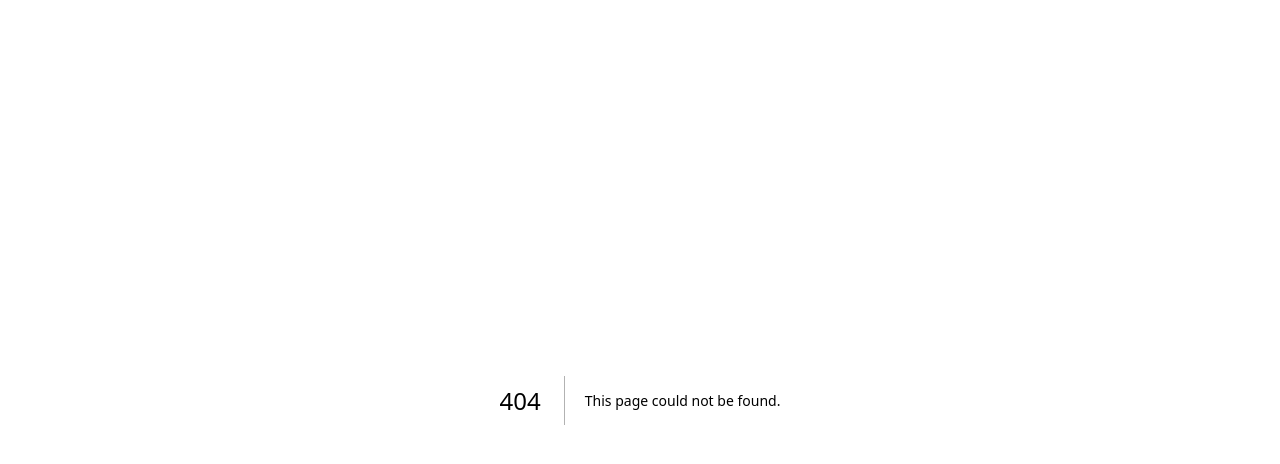
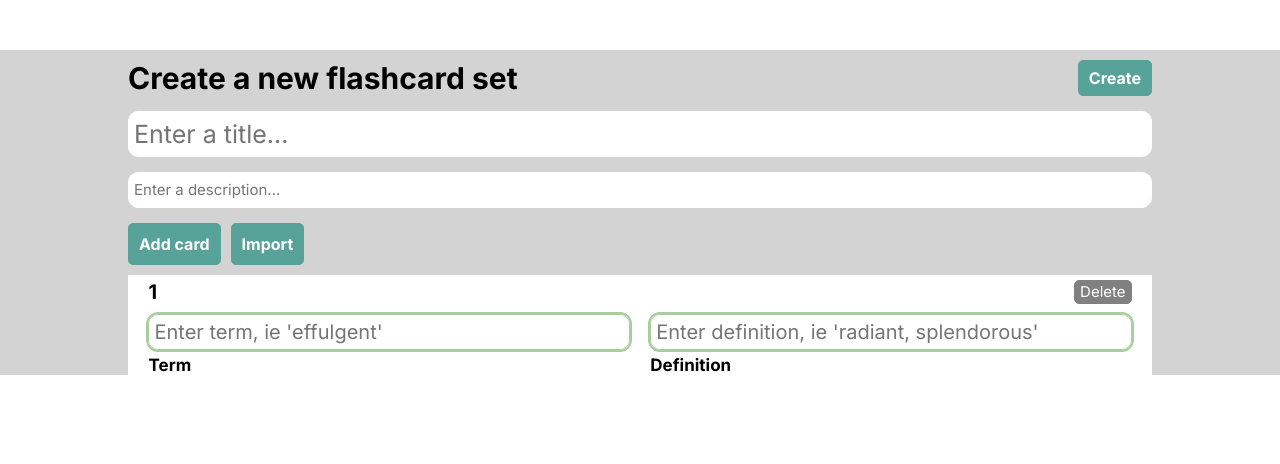
Before and after one commit to squidwardschair/vocabvault, a Next.js app: page /create in a window 1280 px wide. Before the commit this address had no page. Shown: the top 464 px of the page. Built offline with nearby package versions, Linux system fonts and the light colour scheme.

Commit message:
creating cards halfway done

```diff
--- /dev/null
+++ b/components/create.tsx
@@ -0,0 +1,35 @@
+import styles from "../styles/write.module.css";
+import CreateCard from "./createCards"
+import TextareaAutosize from 'react-textarea-autosize';
+import { useState, useEffect } from "react";
+
+const Create = () => {
+    const [cards, addCard] = useState([])
+    return (
+
+        <div className={styles.createBox}>
+            <div className={styles.topCreateBox}>
+                <div className={styles.topBoxHeader}>
+                    <span className={styles.createBold}>Create a new flashcard set</span>
+                    <div className={styles.createButton}>
+                        <span className={styles.createButtonText}>Create</span>
+                    </div>
+                </div>
+                <TextareaAutosize className={styles.createTitle} maxLength={100} placeholder="Enter a title..."></TextareaAutosize>
+                <TextareaAutosize className={styles.createDescription} maxLength={500} placeholder="Enter a description..."></TextareaAutosize>
+                <div className={styles.topBoxFooter}>
+                    <div className={styles.bottomButtons}>
+                    <span className={styles.createButtonText}>Add card</span>
+                    </div>
+                    <div className={styles.bottomButtons}>
+                    <span className={styles.createButtonText}>Import</span>
+
+                    </div>
+                </div>
+            </div>
+            <CreateCard />
+        </div>
+    )
+}
+
+export default Create
--- /dev/null
+++ b/components/createCards.tsx
@@ -0,0 +1,31 @@
+import styles from "../styles/write.module.css";
+import { useState, useEffect } from "react";
+import TextareaAutosize from 'react-textarea-autosize';
+
+const CreateCard = () => {
+    const [cards, addCard] = useState([])
+    return (
+
+        <div className={styles.createCard}>
+            <div className={styles.newCardHeader}>
+                <span className={styles.createSmallHeader}>1</span>
+                <div className={styles.createDeleteButton}>
+                    <span className={styles.createDeleteText}>Delete</span>
+                </div>
+            </div>
+            <div className={styles.newCardWriting}>
+                <div className={styles.newCardWriteBox}>
+                    <TextareaAutosize className={styles.newCardWriteArea} placeholder="Enter term, ie 'effulgent'"></TextareaAutosize>
+                    <span className={styles.newCardFooter}>Term</span>
+                </div>
+                <div className={styles.newCardWriteBox}>
+                    <TextareaAutosize className={styles.newCardWriteArea} placeholder="Enter definition, ie 'radiant, splendorous'"></TextareaAutosize>
+                    <span className={styles.newCardFooter}>Definition</span>
+                </div>
+            </div>
+
+        </div>
+    )
+}
+
+export default CreateCard
--- a/components/learn.tsx
+++ b/components/learn.tsx
@@ -2,7 +2,7 @@ import MultipleChoice from "./multiplechoice";
 import LearnWrite from "./learnwrite";
 import { ClientCard } from "../types/index";
 import { Card, Set } from '@prisma/client'
-import { useState, useEffect, useRef, RefObject } from "react";
+import { useState, useEffect } from "react";
 import LearnProgress from "./learnprogress";
 import styles from "../styles/write.module.css";
 import LearnRecap from "./learnrecap";
--- a/package.json
+++ b/package.json
@@ -16,6 +16,7 @@
     "next": "latest",
     "react": "18.2.0",
     "react-dom": "18.2.0",
+    "react-textarea-autosize": "^8.5.3",
     "typescript": "^5.4.5"
   },
   "engines": {
--- /dev/null
+++ b/pages/create.tsx
@@ -0,0 +1,9 @@
+import Create from "../components/create";
+
+const CreateSet = () => {
+    return (
+        <Create />
+    )
+}
+
+export default CreateSet
--- a/styles/write.module.css
+++ b/styles/write.module.css
@@ -583,3 +583,190 @@
 .hidden {
   visibility: hidden;
 }
+
+.createBox {
+  padding-top: 10px;
+  width: 100%;
+  display: flex;
+  flex-flow: column;
+  align-items: center;
+  margin-top: 50px;
+  background-color: lightgray;
+}
+
+.topCreateBox {
+  width: 80%;
+  display: flex;
+  flex-flow: column;
+}
+
+.topBoxHeader {
+  width: 100%;
+  display: flex;
+  flex-flow: row;
+  margin-bottom: 15px;
+}
+
+.createBold {
+  font-family: inherit;
+  font-size: 30px;
+  font-weight: bold;
+}
+
+.createButton {
+  border: 1px solid #58a399;
+  border-radius: 5px;
+  padding-left: 10px;
+  padding-right: 10px;
+  display: flex;
+  justify-content: center;
+  align-items: center;
+  margin-left: auto;
+  background-color: #58a399;
+}
+
+.createButtonText {
+  color: white;
+  font-family: inherit;
+  font-weight: bold;
+}
+
+.createButton:hover {
+  background-color: #a8cd9f;
+  border-color: #a8cd9f;
+  cursor: pointer;
+}
+
+.topBoxFooter {
+  display: flex;
+  margin-top: 15px;
+  flex-flow: row;
+}
+
+.bottomButtons {
+  border: 1px solid #58a399;
+  border-radius: 5px;
+  padding-left: 10px;
+  padding-right: 10px;
+  display: flex;
+  justify-content: center;
+  align-items: center;
+  background-color: #58a399;
+  margin-right: 10px;
+  height: 40px;
+}
+
+.bottomButtons:hover {
+  background-color: #a8cd9f;
+  border-color: #a8cd9f;
+  cursor: pointer;
+}
+
+.createTitle {
+  resize: none;
+  border: 1px solid white;
+  background-color: white;
+  font-family: inherit;
+  font-size: 25px;
+  border-radius: 10px;
+  height: 40px;
+  margin-bottom: 15px;
+  white-space: nowrap;
+  line-height: 40px;
+  padding-left: 5px;
+}
+
+.createTitle:focus {
+  outline: #a8cd9f solid 4px;;
+}
+
+.createDescription {
+  resize: none;
+  border: 1px solid white;
+  background-color: white;
+  font-family: inherit;
+  font-size: 15px;
+  border-radius: 10px;
+  height: 150px;
+  line-height: 30px;
+  padding-left: 5px;
+}
+
+.createDescription:focus {
+  outline: #a8cd9f solid 4px;
+}
+
+.createCard {
+  padding-top: 5px;
+  background-color: white;
+  margin-top: 10px;
+  width: 80%;
+}
+
+.newCardHeader {
+  width: 100%;
+  display: flex;
+}
+
+.createSmallHeader {
+  font-family: inherit;
+  font-size: 20px;
+  margin-left: 2%;
+  font-weight: bold;
+}
+
+.createDeleteText {
+  font-family: inherit;
+  font-size: 15px;
+  color: white;
+}
+
+.createDeleteButton {
+  margin-left: auto;
+  margin-right: 2%;
+  padding-left: 5px;
+  padding-right: 5px;
+  border: 1px solid gray;
+  border-radius: 5px;
+  background-color: gray;
+}
+
+.createDeleteButton:hover {
+  cursor: pointer;
+  background-color: darkred;
+  border-color: darkred;
+}
+
+.newCardWriting {
+  margin-top: 10px;
+  display: flex;
+  flex-flow: row;
+  justify-content: space-evenly;
+}
+
+.newCardWriteBox {
+  width: 47%;
+  display: flex;
+  flex-flow: column;
+
+}
+
+.newCardFooter {
+  font-family: inherit;
+  font-size: 17px;
+  font-weight: bold;
+}
+
+.newCardWriteArea {
+  width: 100%;
+  resize: none;
+  border: none;
+  border: 1px solid #a8cd9f;
+  border-radius: 10px;
+  outline: #a8cd9f solid 2px;
+  font-family: inherit;
+  font-size: 20px;
+  box-sizing: border-box;
+  padding: 5px;
+  margin-bottom: 5px;
+}
```
Also changed, not shown: 1 other file (tests, documents, lock files or other folders).
